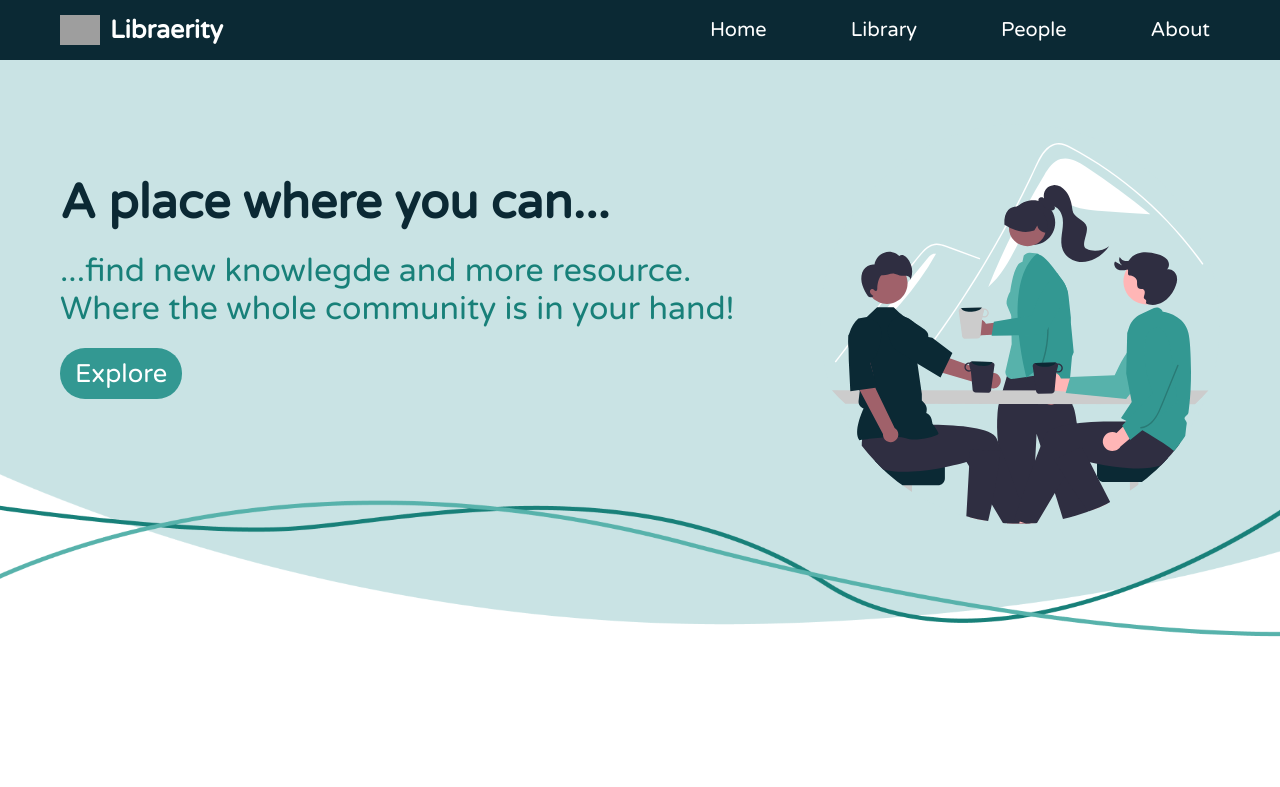
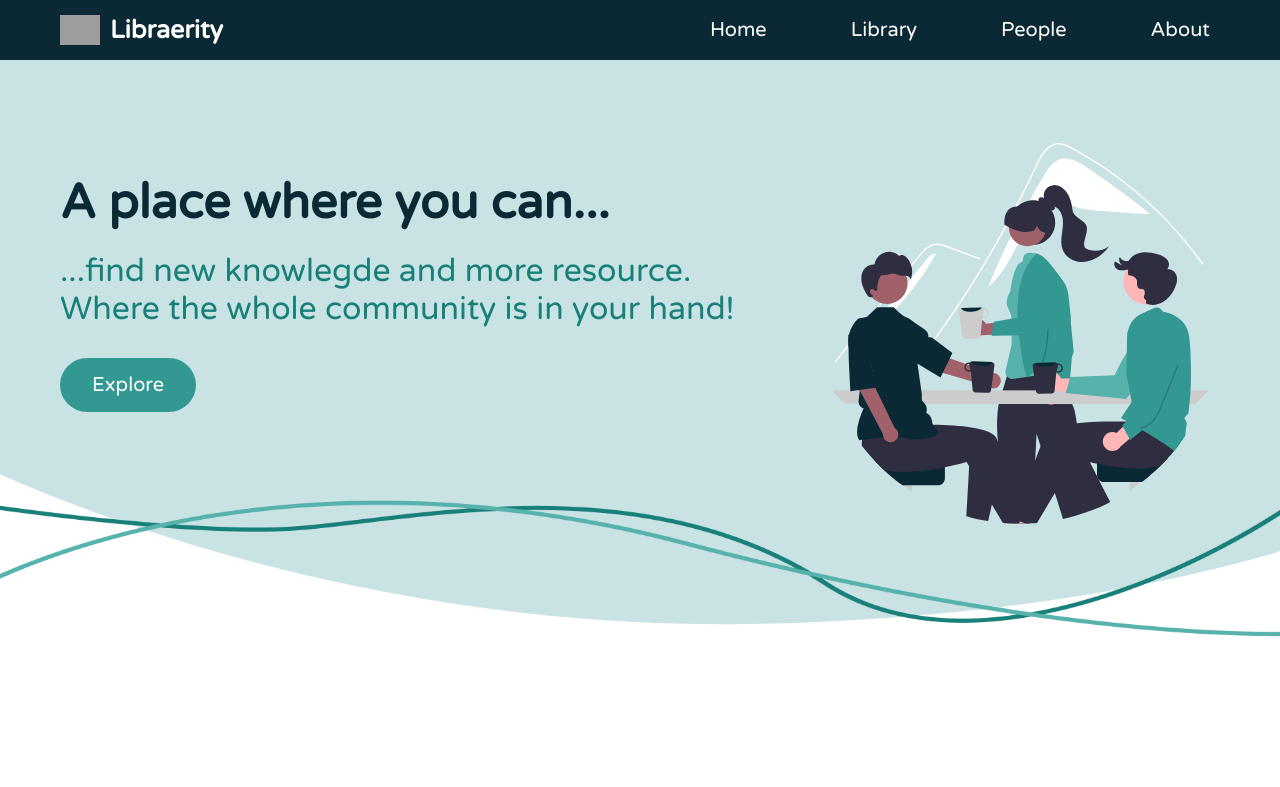
Before and after one commit to AlvaJufinto/libraerity, a Next.js app: page / in a window 1280 px wide. Shown: the top 787 px of the page. Built offline with nearby package versions, Linux system fonts and the light colour scheme; grey boxes are pictures that could not be loaded.

Commit message:
Changing HomeJumbotronButton margin padding and font size

```diff
--- a/styles/globals.css
+++ b/styles/globals.css
@@ -81,9 +81,10 @@ a {
 .HomeJumbotronButton {
   outline: none;
   border: none;
-  border-radius: 25px;
-  padding: 10px 15px;
-  font-size: 1.6rem;
+  border-radius: 30px;
+  padding: 15px 32px;
+  font-size: 1.25rem;
+  margin: 10px 0px;
   color: white;
   background-color: #339892;
   cursor: pointer;
```
